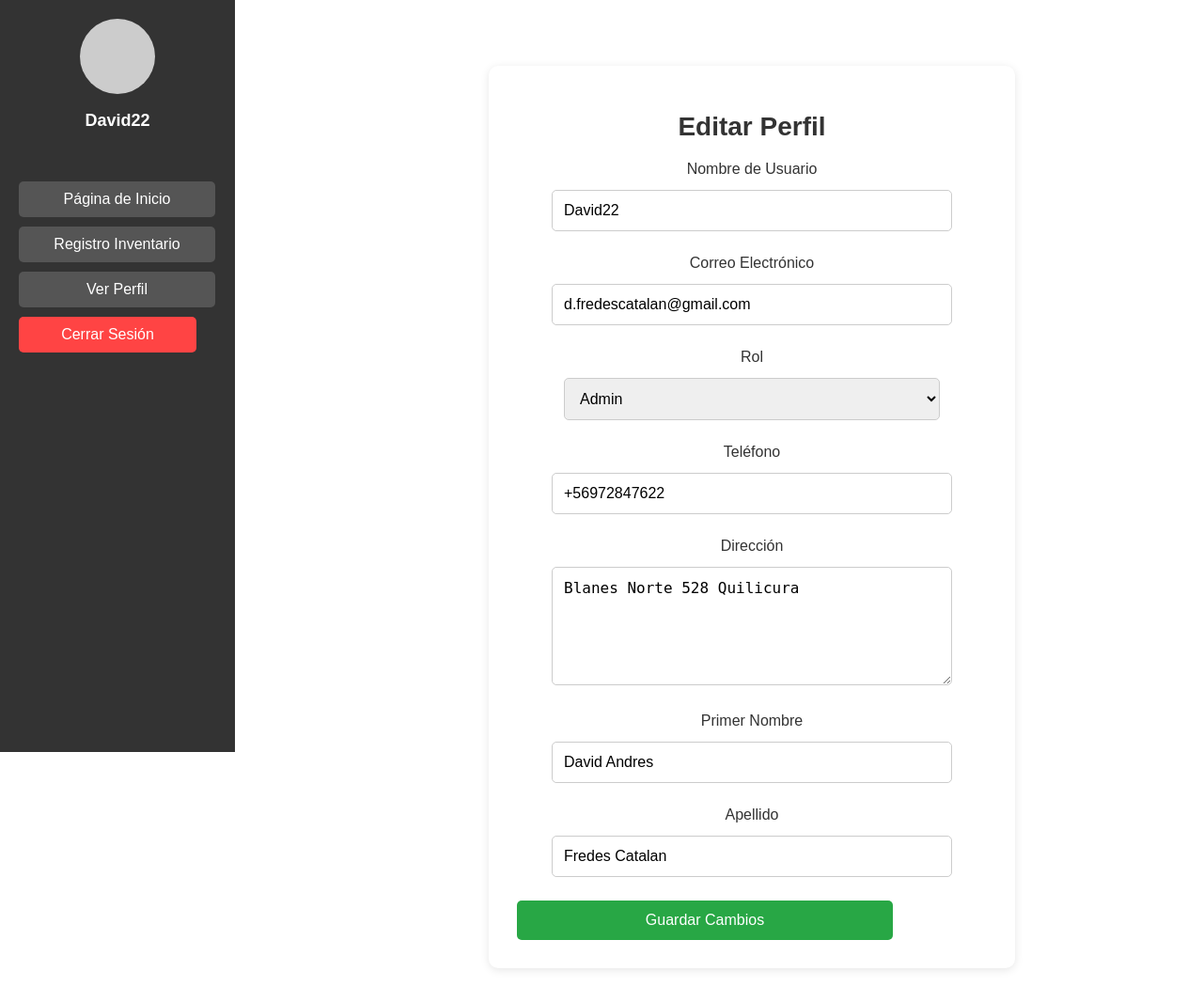
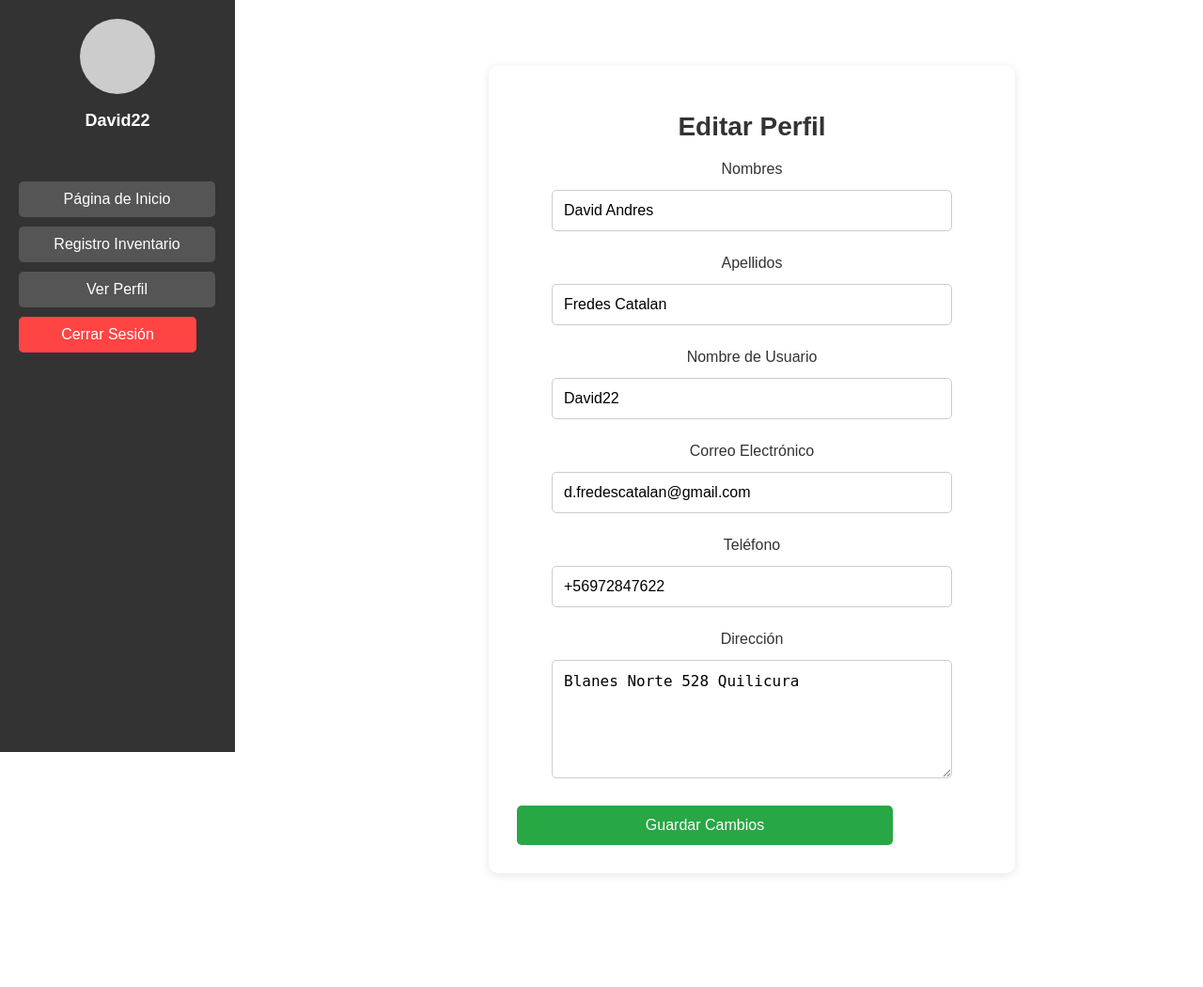
Before and after one commit to Angu017/Save_in, a Django app: page /modificarperfil/ in a window 1280 px wide. Shown: the whole page at 94% size. After the commit the page ends 931 px from the top, so only its background shows below. Run offline with Django 5.2, Linux system fonts and the light colour scheme; a user stored in the database is signed in; data comes from the database, SQL or seed files in the repository; both versions use the stored data as it was after the commit.

Commit message:
cambio de orden

```diff
--- a/ventas/pagina/templates/modificarperfil.html
+++ b/ventas/pagina/templates/modificarperfil.html
@@ -54,6 +54,17 @@
             <form method="POST">
                 {% csrf_token %}
 
+                <!-- Nombres -->
+                <div class="form-group">
+                    <label for="id_first_name">Nombres</label>
+                    <input type="text" id="id_first_name" name="first_name" value="{{ profile_data.first_name }}" required>
+                </div>
+                <!-- Apellidos -->
+                <div class="form-group">
+                    <label for="id_last_name">Apellidos</label>
+                    <input type="text" id="id_last_name" name="last_name" value="{{ profile_data.last_name }}" required>
+                </div>
+
                 <!-- Nombre de Usuario -->
                 <div class="form-group">
                     <label for="id_username">Nombre de Usuario</label>
@@ -66,35 +77,18 @@
                     <input type="email" id="id_email" name="email" value="{{ profile_data.email }}" required>
                 </div>
 
-                <!-- Información del Perfil -->
-                <div class="form-group">
-                    <label for="id_role">Rol</label>
-                    <select id="id_role" name="role" required>
-                        <option value="admin" {% if profile_data.role == 'admin' %}selected{% endif %}>Admin</option>
-                        <option value="editor" {% if profile_data.role == 'editor' %}selected{% endif %}>Editor</option>
-                        <option value="viewer" {% if profile_data.role == 'viewer' %}selected{% endif %}>Viewer</option>
-                    </select>
-                </div>
-
+                <!-- Felefono -->
                 <div class="form-group">
                     <label for="id_phone">Teléfono</label>
                     <input type="text" id="id_phone" name="phone" value="{{ profile_data.phone }}" required>
                 </div>
-
+                <!-- Direccion -->
                 <div class="form-group">
                     <label for="id_address">Dirección</label>
                     <textarea id="id_address" name="address" required>{{ profile_data.address }}</textarea>
                 </div>
 
-                <div class="form-group">
-                    <label for="id_first_name">Primer Nombre</label>
-                    <input type="text" id="id_first_name" name="first_name" value="{{ profile_data.first_name }}" required>
-                </div>
 
-                <div class="form-group">
-                    <label for="id_last_name">Apellido</label>
-                    <input type="text" id="id_last_name" name="last_name" value="{{ profile_data.last_name }}" required>
-                </div>
 
                 <button type="submit" class="btn-submit">Guardar Cambios</button>
             </form>
```
Also changed, not shown: ventas/pagina/templates/verPerfil.html (+7 -4 lines), ventas/db.sqlite3.
